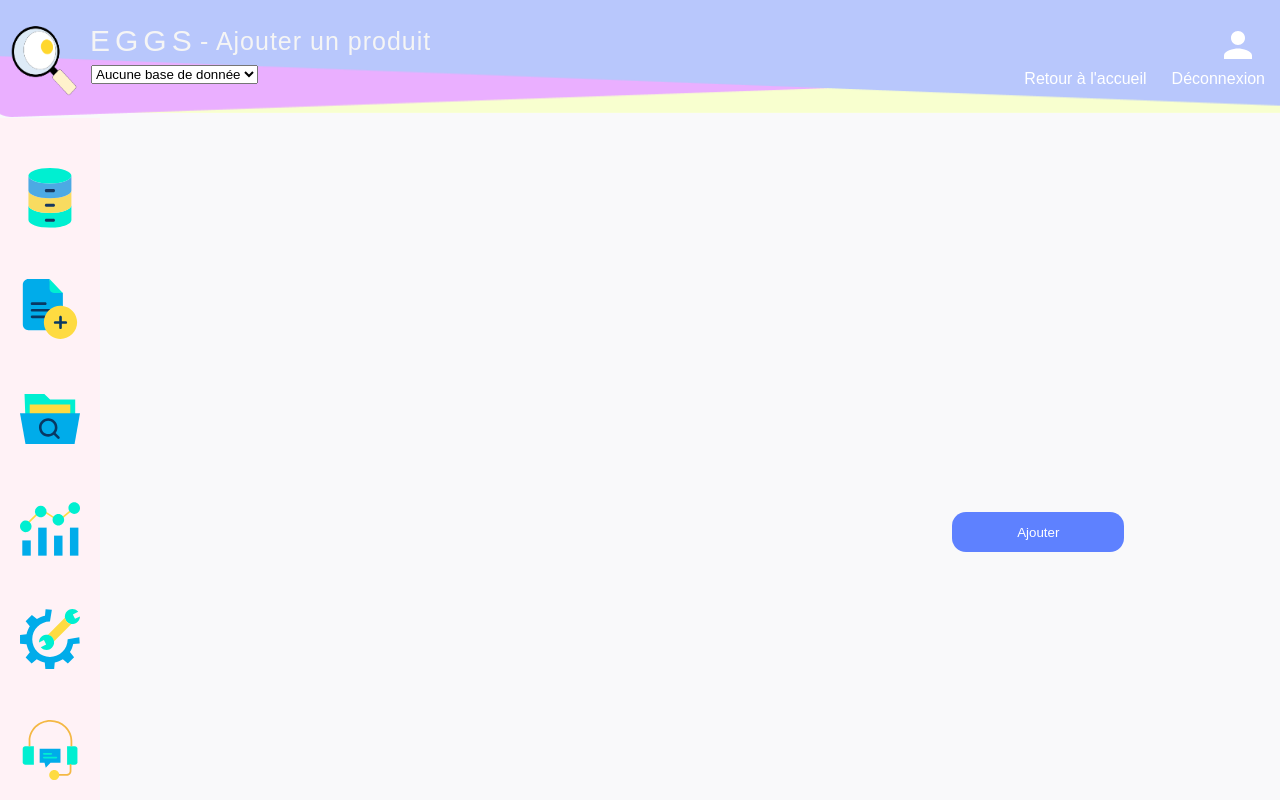
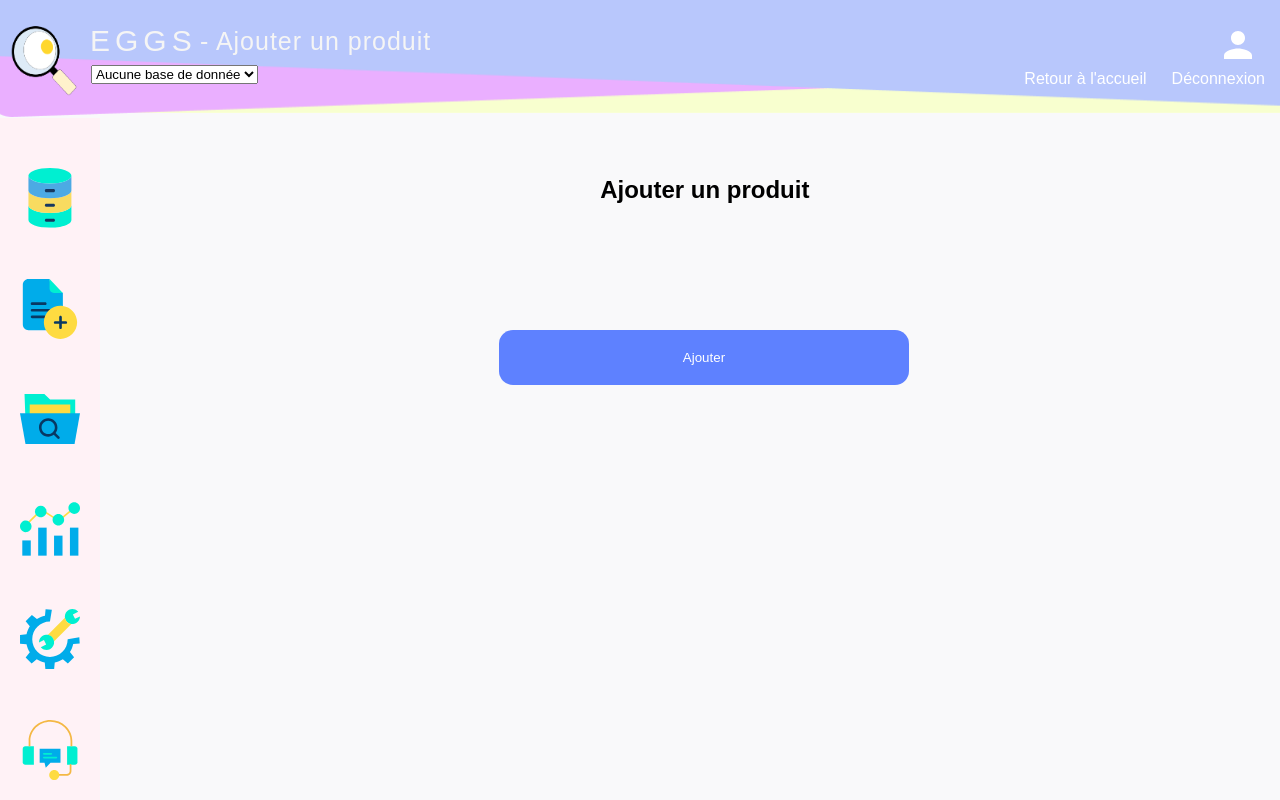
Before and after one commit to pierrickdelrieu/EGGS-Environnement_de_Gestion, a Django app: template templates/manager/add_products.html in a window 1280 px wide. Run offline with Django 3.2, Linux system fonts and the light colour scheme; the template is opened without the code that fills it, so the values that code supplies are empty.

Commit message:
finalisation manager

```diff
--- a/static/manager/css/add_products.css
+++ b/static/manager/css/add_products.css
@@ -1,22 +1,40 @@
+.page-titre{
+    margin-left: 5%;
+    margin-top: 5%;
+    text-align: center;
+}
+
 #formulaire{
     position: absolute;
-    width: 80%;
-    height: 40%;
-    left: 12%;
-    top: 30%;
+    top: 40%;
+    left: 35%;
+    width: 40%;
+    border: 0 #F9F9FA;
+}
+
+#name_prod, #q_prod, #prix_prod{
+    height: 55px;
+    width: 100%;
+    margin-top: 5px;
+    border: 0 white;
+    background: #FFFFFF;
+}
+
+::placeholder{
+    padding: 5px;
+    font-size: 15px;
+    color: rgba(60, 60, 67, 0.6);
 }
 
 #ajout{
-    position: absolute;
-    width: 172px;
-    height: 40px;
-    left: 78%;
-    top: 85%;
+    height: 55px;
+    width: 80%;
+    margin-top: 10px;
+    margin-left: 10%;
 
     background-color: #5e81ff;
     border-radius: 14px;
     border: none;
-
     color: white;
     cursor: pointer;
 }
@@ -24,39 +42,3 @@
 #ajout:hover{
     background-color: #007AFF;
 }
-
-#name_prod{
-    position: absolute;
-    width: 825px;
-    height: 55px;
-    left: 10%;
-    top: 20%;
-    border: none;
-    background: #FFFCFC;
-}
-
-#q_prod{
-    position: absolute;
-    width: 825px;
-    height: 55px;
-    left: 10%;
-    top: 40%;
-    border: none;
-    background: #FFFCFC;
-}
-
-#prix_prod{
-    position: absolute;
-    width: 825px;
-    height: 55px;
-    left: 10%;
-    top: 60%;
-    border: none;
-    background: #FFFCFC;
-}
-
-::placeholder{
-    padding: 5px;
-    font-size: 15px;
-    color: rgba(60, 60, 67, 0.6);
-}
--- a/templates/manager/add_products.html
+++ b/templates/manager/add_products.html
@@ -11,6 +11,9 @@
 
 {% block content_manager %}
     <p class="titre">- Ajouter un produit</p>
+    <div class="page-titre">
+        <h2>Ajouter un produit</h2>
+    </div>
      <form id="formulaire" action="{% url 'manager:add_product' %}" method="POST">
          {% csrf_token %} <!-- Vérification sécurité-->
 
```
